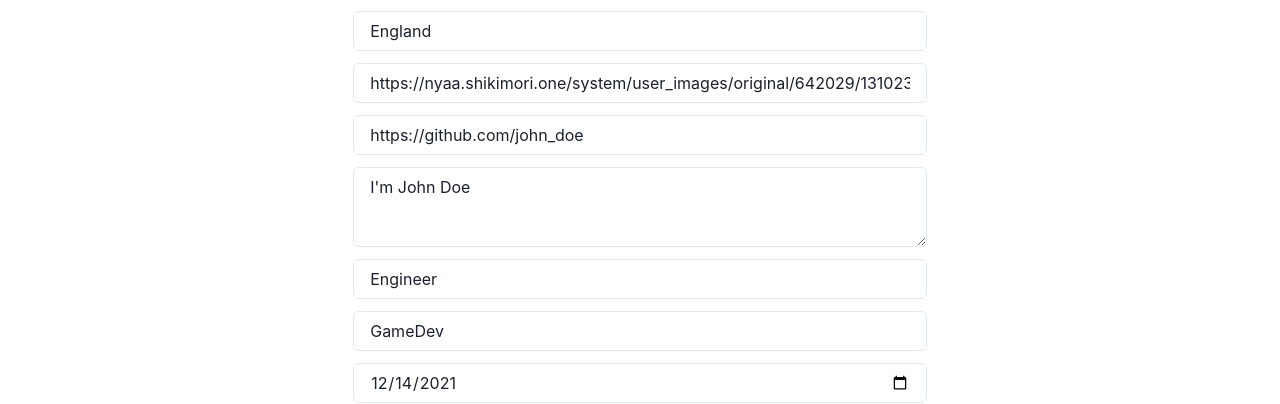
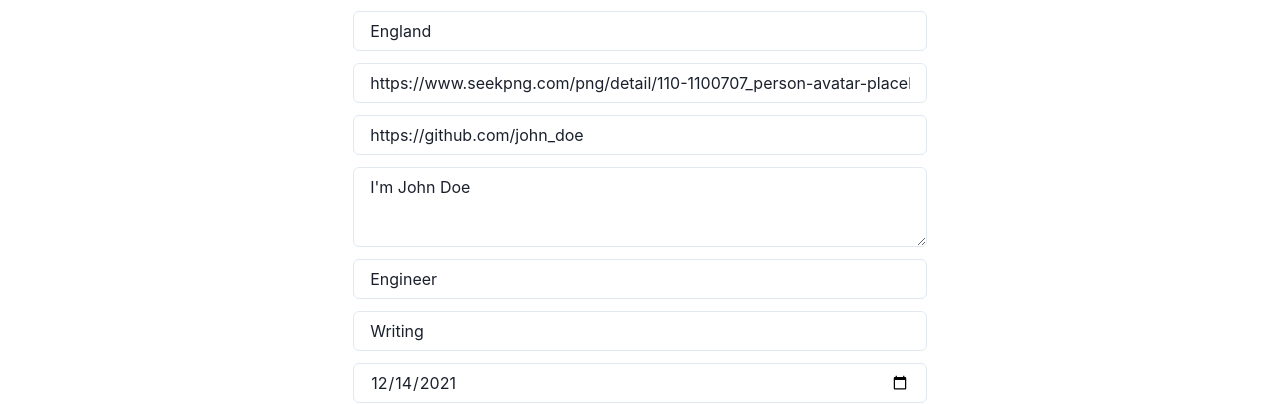
Before and after one commit to olehhapuk/express-blog-client, a React (Create React App) app: page /register in a window 1280 px wide. Shown: the part 288-692 px from the top of the page. Built offline with nearby package versions, Linux system fonts and the light colour scheme.

Commit message:
Updated intial values

```diff
--- a/src/components/RegisterForm/RegisterForm.js
+++ b/src/components/RegisterForm/RegisterForm.js
@@ -58,11 +58,11 @@ function RegisterForm({ onSubmit }) {
       lastName: 'Doe',
       location: 'England',
       avatarUrl:
-        'https://nyaa.shikimori.one/system/user_images/original/642029/1310230.jpg',
+        'https://www.seekpng.com/png/detail/110-1100707_person-avatar-placeholder.png',
       githubUrl: 'https://github.com/john_doe',
       description: "I'm John Doe",
       work: 'Engineer',
-      hobby: 'GameDev',
+      hobby: 'Writing',
       birthDate: defaultDate,
     },
     onSubmit: (values) => {
--- a/src/views/CreatePostView/CreateForm.js
+++ b/src/views/CreatePostView/CreateForm.js
@@ -22,11 +22,10 @@ const validationSchema = Yup.object().shape({
 function CreateForm({ onSubmit, loading }) {
   const formik = useFormik({
     initialValues: {
-      thumbnailUrl:
-        'https://otakusnotes.com/wp-content/uploads/2021/07/Power-of-Makima-in-Chainsaw-Man-Explained.jpg',
-      title: 'Makima',
-      body: '# Makima\nMakima is the best girl!',
-      tags: 'makima, anime, girl',
+      thumbnailUrl: '',
+      title: '',
+      body: '',
+      tags: '',
     },
     validationSchema,
     onSubmit,
```
